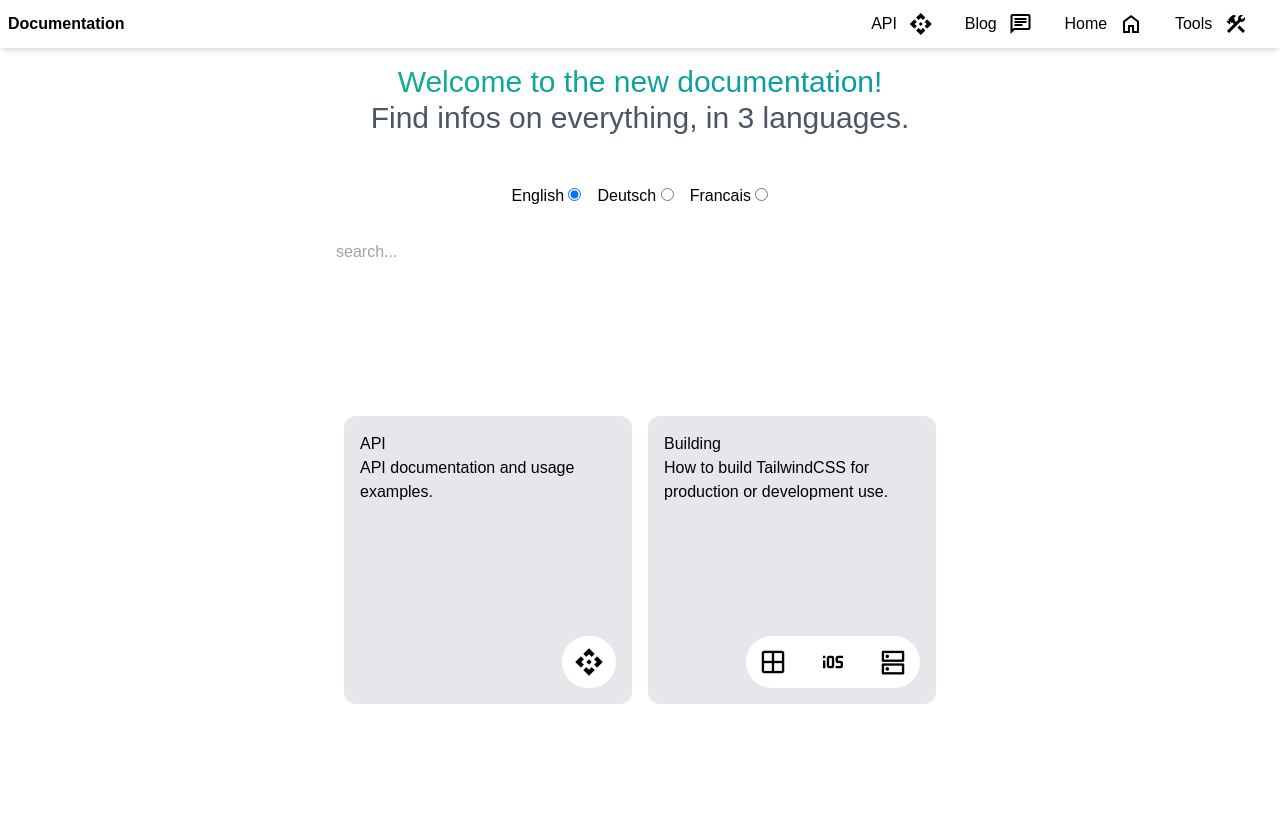
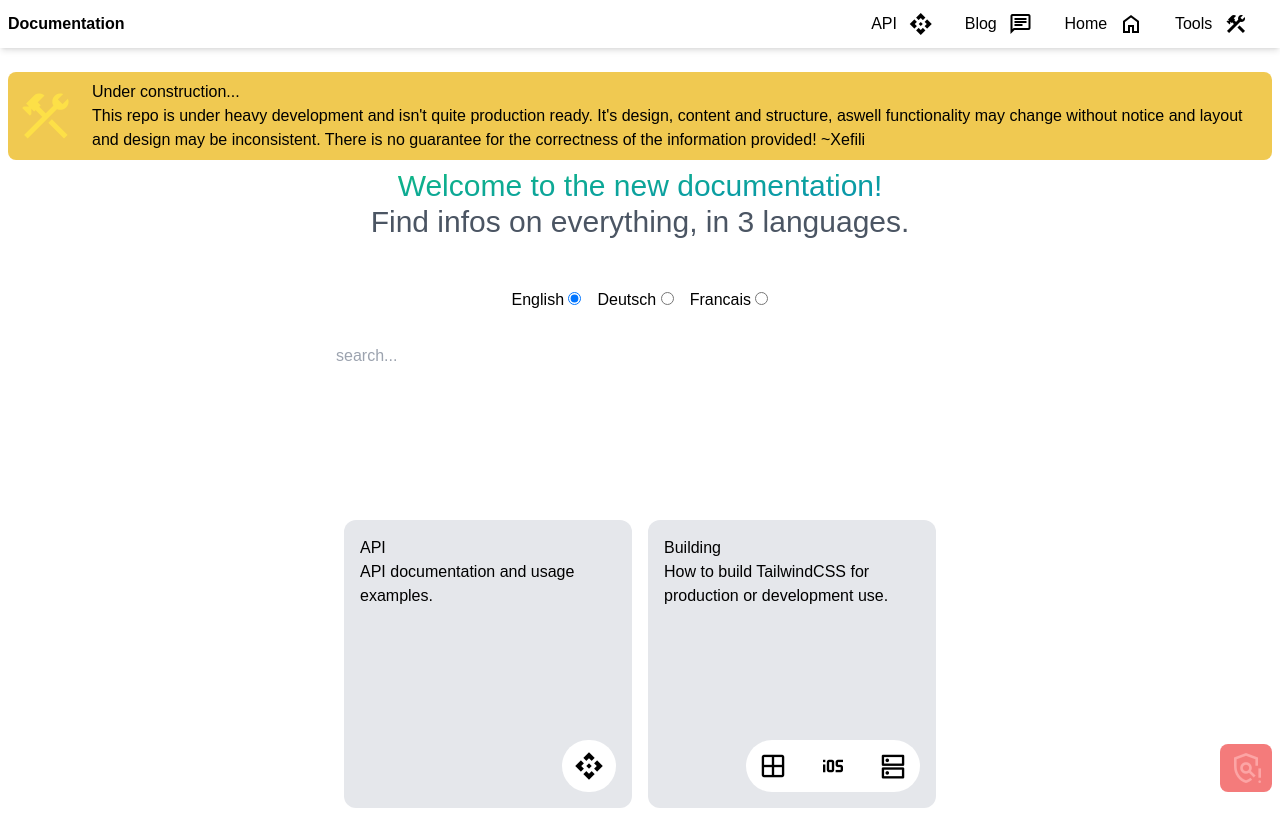
Before and after one commit to Xefili/beta.xefili.dev, a website: page index.html in a window 1280 px wide. Drawn offline with nearby package versions, Linux system fonts and the light colour scheme; files that its build step writes are made by us from their sources.

Commit message:
Add PP and handler

```diff
--- a/index.html
+++ b/index.html
@@ -1,14 +1,14 @@
 <!DOCTYPE html>
-<html lang="en">
+<html lang="en" class="h-full">
 <head>
     <meta charset="UTF-8">
     <meta name="viewport" content="width=device-width, initial-scale=1.0">
-    <link rel="stylesheet" href="https://fonts.googleapis.com/css2?family=Material+Symbols+Outlined:opsz,wght,FILL,GRAD@48,400,1,0" />
+    <link rel="stylesheet" href="https://fonts.googleapis.com/css2?family=Material+Symbols+Outlined:opsz,wght,FILL,GRAD@48,400,0,0" />
     <link href="https://fonts.googleapis.com/css2?family=Poppins:wght@400;700;900&family=Roboto+Flex:opsz,wdth,wght@8..144,112.5,400;8..144,112.5,700;8..144,112.5,900&display=swap" rel="stylesheet">
     <link rel="stylesheet" href="styles/app.css">
     <title>Documentation - Home</title>
 </head>
-<body class="dark:bg-[#131313] dark:text-white font-circle">
+<body class="dark:bg-[#131313] dark:text-white font-circle h-full">
     <pageHead class="fixed z-50 block h-12 w-full shadow-md dark:text-white">
         <leftDivision class="h-12 inline-grid grid-cols-[1fr 1fr] gap-2 justify-center items-center">
             <logoText class="col-start-2">
@@ -19,18 +19,32 @@
             <a href="https://api.xefili.dev/v1/">
                 <home class="flex items-center font-circleBold mr-8 md:before:content-['API⠀']"><span class="material-symbols-outlined">api</span></home>
             </a>
-            <a href="blog.html">
+            <a href="https://xefili.dev/blog.html">
                 <blog class="flex items-center font-circleBold mr-8 md:before:content-['Blog⠀']"><span class="material-symbols-outlined">chat</span></Blog>
             </a>
             <a href="https://xefili.dev/">
                 <docs class="flex items-center font-circleBold mr-8 md:before:content-['Home⠀']"><span class="material-symbols-outlined">home</span></Docs>
             </a>
-            <a href="tools.html">
+            <a href="https://xefili.dev/tools/index.html">
                 <tools class="flex items-center font-circleBold mr-8 md:before:content-['Tools⠀']"><span class="material-symbols-outlined">construction</span></search>
             </a>
         </navBar>
     </pageHead>
+    <div class="flex flex-col lg:flex-row items-center gap-4 bg-red-500/70 text-black py-1 px-2 m-2 rounded-lg fixed bottom-0 right-0 z-50" onclick="openPP()" id="container">
+        <e class="material-symbols-outlined text-red-300 text-4xl">policy_alert</e>
+        <div class="flex-col hidden" id="privacyPolicy">
+            <h1>Privacy Notice</h1>
+            <p>This, and other pages fetch fonts and icons from Google Fonts. By using the page, you agree to sharing general information, like device ids and your public IP address with Google. I personally collect analytic data, where your data is never shared with any third party and is protected by Cloudflare. This page may store cookies for technical purposes (Cloudflare DDoS protection, remembering user choice - coming soon).</p>
+        </div>
+    </div>
     <content class="grid grid-cols-1 justify-items-center w-full absolute mt-16">
+        <div class="flex flex-col lg:flex-row items-center gap-4 bg-yellow-500/70 text-black p-2 m-2 rounded-lg">
+            <e class="material-symbols-outlined text-yellow-300 text-6xl">construction</e>
+            <div class="flex flex-col">
+                <h1>Under construction...</h1>
+                <p>This repo is under heavy development and isn't quite production ready. It's design, content and structure, aswell functionality may change without notice and layout and design may be inconsistent. There is no guarantee for the correctness of the information provided! ~Xefili</p>
+            </div>
+        </div>
         <h1 class="mx-2 text-3xl bg-clip-text bg-gradient-to-br from-emerald-500 to-cyan-600 text-transparent text-left">Welcome to the new documentation!</h1>
         <p class="mx-2 text-3xl text-gray-600">Find infos on everything, in 3 languages.</p>
 
@@ -55,19 +69,30 @@
         </div>
 
         <div class="flex lg:flex-row flex-col justify-evenly">
+            <a href="/en/api/endpoints.html">
                 <card class="relative">
                     <h1>API</h1>
                     <p>API documentation and usage examples.</p>
                     <e class="text-3xl material-symbols-outlined bg-white dark:text-white dark:bg-[#131313] rounded-full px-3 py-2 w-fit absolute bottom-0 right-0 m-4">api</e>
                 </card>
+            </a>
+            <a href="/en/building/build.html">
                 <card class="relative">
                     <h1>Building</h1>
                     <p>How to build TailwindCSS for production or development use.</p>
                     <e class="text-3xl material-symbols-outlined bg-white dark:text-white dark:bg-[#131313] rounded-full px-3 py-2 w-fit absolute bottom-0 right-0 m-4">window ios dns</e>
                 </card>
+            </a>
         </div>
     </content>
 </body>
+<script>
+function openPP() {
+    document.getElementById("privacyPolicy").classList.toggle("hidden");
+    document.getElementById("container").classList.toggle("bg-red-500/70");
+    document.getElementById("container").classList.toggle("bg-red-500");
+}
+</script>
 <script type="module">
 let search = document.getElementById("search");
 let res = document.getElementById("res");
```
Lines whose indentation alone changed are shown as unchanged.
